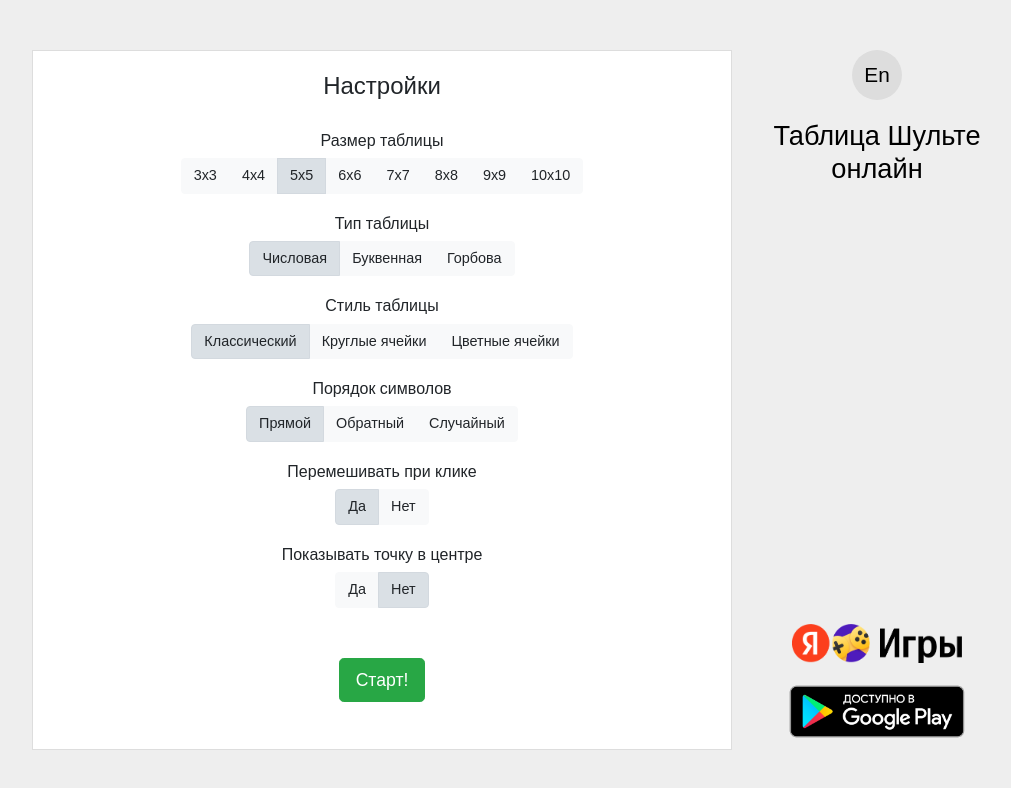
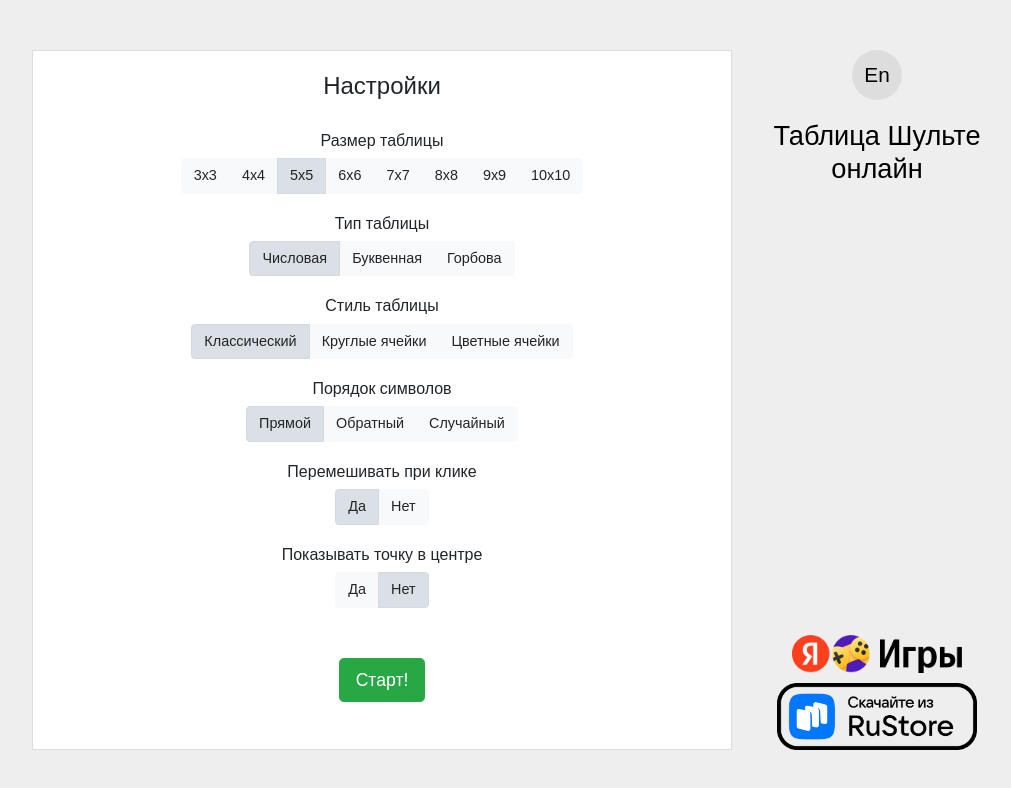
Before and after one commit to schultetable/schultetable.github.io, a plain HTML site: page training/index.html in a window 1280 px wide. Shown: the whole page, without its empty margins (258-1269 px from the left). Drawn offline with Linux system fonts and the light colour scheme.

Commit message:
updated training index

```diff
--- a/training/index.html
+++ b/training/index.html
@@ -650,7 +650,7 @@
 				<div class="dot"></div>
 			</div>
 			<div id="btn_gplay">
-				<a href='https://play.google.com/store/apps/details?id=ru.kriopeg.schultetable&referrer=utm_source%3Dweb_schulte_ru%26utm_medium%3Dtrain' target="_blank"><img alt='Доступно в Google Play' src='../images/google-play-badge-ru.png'/></a>
+				<a href='https://www.rustore.ru/catalog/app/ru.kriopeg.schultetable' target="_blank"><img alt='Доступно в RuStore' src='../images/rustore-badge.png'/></a>
 			</div>
 		</div>
 
```
